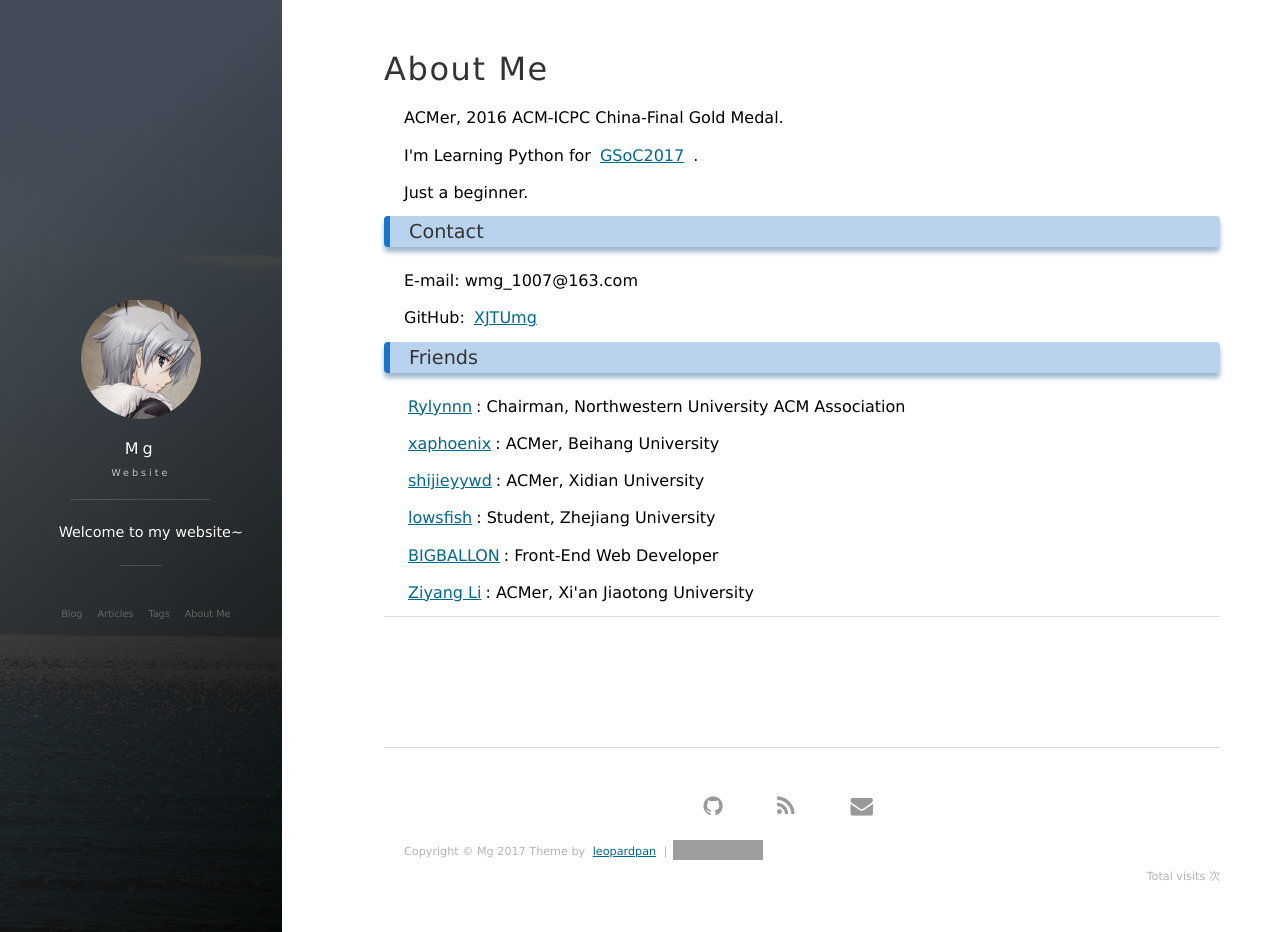
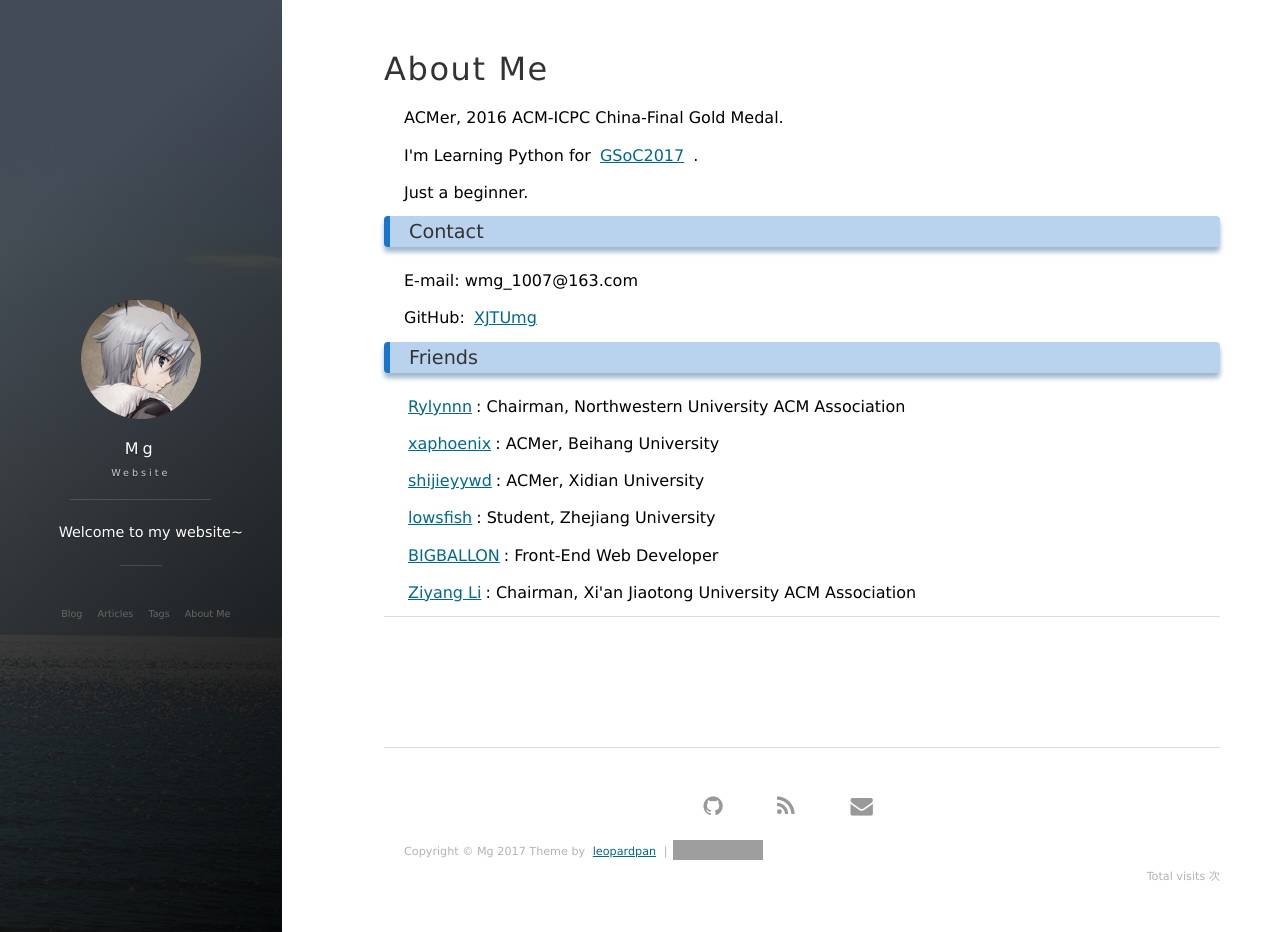
Before and after one commit to XJTUmg/XJTUmg.github.io, a Jekyll site: the page built from about.md, in a window 1280 px wide and 932 px high. Built offline with Jekyll 4.4.1, drawn with Linux system fonts in a browser that asks for light colours; nearby versions of some CDN libraries; comment, search, counter and statistics services are not loaded; grey boxes are pictures that could not be loaded.

Commit message:
Update about.md

```diff
--- a/about.md
+++ b/about.md
@@ -31,6 +31,6 @@ GitHub: <a target="_blank" href="https://github.com/XJTUmg/"> XJTUmg</a>
 <p>
 <a target="_blank" href="http://bigballon.github.io"> BIGBALLON</a>: Front-End Web Developer
 <p>
-<a target="_blank" href="http://liziyang96.com/"> Ziyang Li</a>: ACMer, Xi'an Jiaotong University
+<a target="_blank" href="http://liziyang96.com/"> Ziyang Li</a>: Chairman, Xi'an Jiaotong University ACM Association
 <p>
 {% include comments.html %}
```
